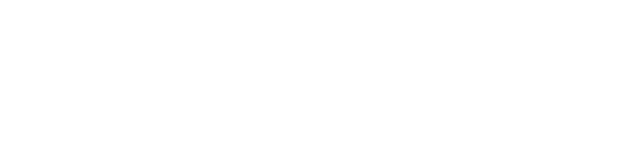
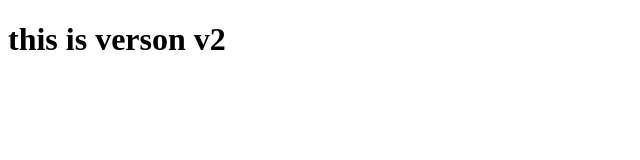
Before and after one commit to barun-kumar-ghosh/git-25, a plain HTML site: page index.html in a window 1280 px wide. Shown: the whole page, without its empty margins (0-640 px from the left). Drawn offline with Linux system fonts and the light colour scheme.

Commit message:
this is version v2

```diff
--- a/index.html
+++ b/index.html
@@ -6,6 +6,6 @@
     <title>Document</title>
 </head>
 <body>
-
+    <h1>this is verson v2</h1>
 </body>
 </html>
```
